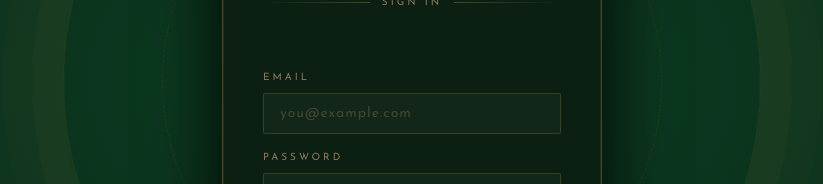
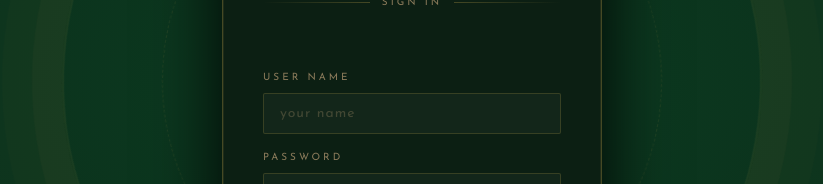
Before and after one commit to TUES-2026-PBL-11-klas/Virtual-Roulette, a React (Vite) app in the folder frontend/virrule/: page /login in a window 1280 px wide. Shown: the part 319-503 px from the top of the page, without its empty margins (228-1051 px from the left). Built offline with nearby package versions, Linux system fonts and the light colour scheme.

Commit message:
added backend integration to the login

```diff
--- a/frontend/virrule/src/pages/Login.jsx
+++ b/frontend/virrule/src/pages/Login.jsx
@@ -3,14 +3,14 @@ import { useNavigate } from "react-router-dom";
 import "../styles/Login.css";
 
 function Login() {
-  const [email, setEmail] = useState("");
+  const [username, setUsername] = useState("");
   const [password, setPassword] = useState("");
   const [error, setError] = useState("");
   const [loading, setLoading] = useState(false);
   const navigate = useNavigate();
 
   const handleLogin = async () => {
-    if (!email || !password) {
+    if (!username || !password) {
       setError("Please fill in all fields.");
       return;
     }
@@ -22,13 +22,13 @@ function Login() {
       const res = await fetch("/api/users/login?", {
         method: "POST",
         headers: { "Content-Type": "application/json" },
-        body: JSON.stringify({ email, password }),
+        body: JSON.stringify({ username, password }),
       });
 
       const data = await res.json();
 
       if (!res.ok) {
-        setError(data.message || "Invalid email or password.");
+        setError(data.message || "Invalid username or password.");
         return;
       }
 
@@ -60,12 +60,12 @@ function Login() {
         <p className={`error-message ${error ? "visible" : ""}`}>{error}</p>
 
         <div className="input-group">
-          <label>Email</label>
+          <label>User Name</label>
           <input
-            type="email"
-            placeholder="you@example.com"
-            value={email}
-            onChange={(e) => setEmail(e.target.value)}
+            type="username"
+            placeholder="your name"
+            value={username}
+            onChange={(e) => setUsername(e.target.value)}
             onKeyDown={handleKeyDown}
             disabled={loading}
           />
```
